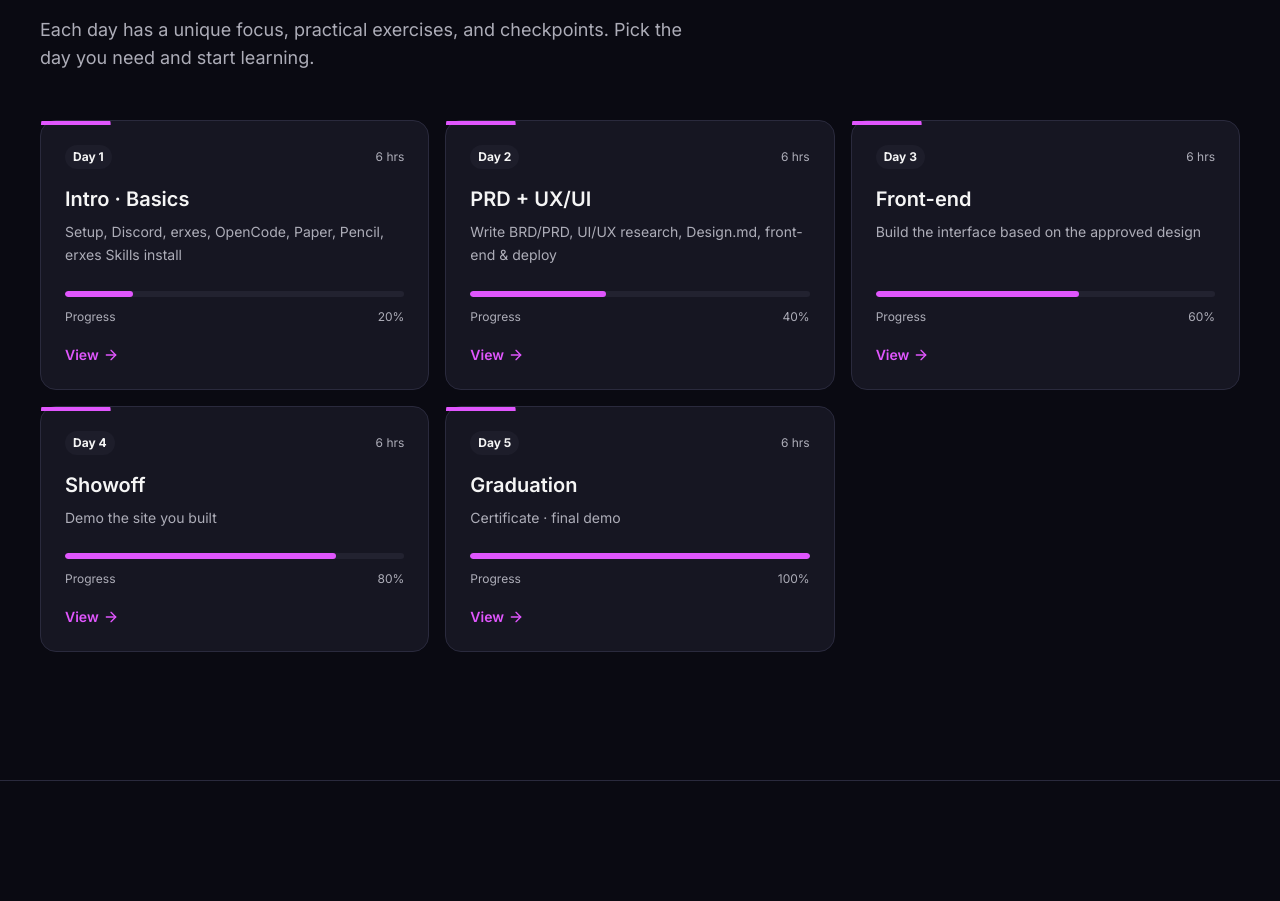
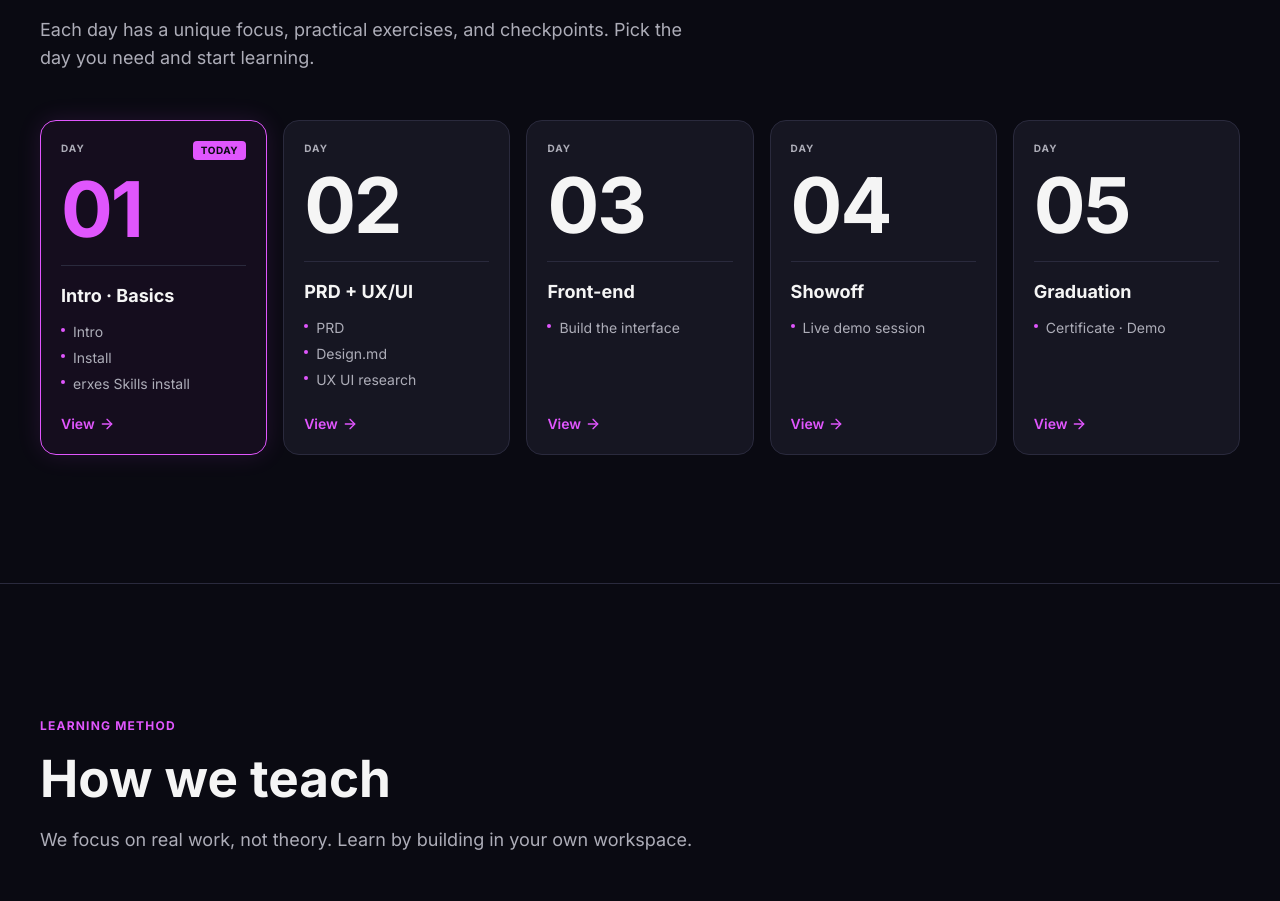
Before and after one commit to Enkhuushka/erxes-20x-web, a Next.js app: page /en in a window 1280 px wide. Shown: the part 1430-2331 px from the top of the page. Built offline with nearby package versions, Linux system fonts and the light colour scheme; no server answers.

Commit message:
chore: initial site build

```diff
--- a/src/components/sections/Curriculum.tsx
+++ b/src/components/sections/Curriculum.tsx
@@ -9,28 +9,63 @@ import { ArrowRight } from "lucide-react";
 const days = [
   {
     id: 1,
-    mn: { title: "Intro · Basics", summary: "Setup, Discord, erxes, OpenCode, Paper, Pencil, erxes Skills install" },
-    en: { title: "Intro · Basics", summary: "Setup, Discord, erxes, OpenCode, Paper, Pencil, erxes Skills install" },
+    current: true,
+    mn: {
+      title: "Intro · Basics",
+      items: ["Intro", "Install", "erxes Skills install"],
+    },
+    en: {
+      title: "Intro · Basics",
+      items: ["Intro", "Install", "erxes Skills install"],
+    },
   },
   {
     id: 2,
-    mn: { title: "PRD + UX/UI", summary: "BRD/PRD бичих, UI/UX research, Design.md, front-end & deploy" },
-    en: { title: "PRD + UX/UI", summary: "Write BRD/PRD, UI/UX research, Design.md, front-end & deploy" },
+    current: false,
+    mn: {
+      title: "PRD + UX/UI",
+      items: ["PRD", "Design.md", "UX UI research"],
+    },
+    en: {
+      title: "PRD + UX/UI",
+      items: ["PRD", "Design.md", "UX UI research"],
+    },
   },
   {
     id: 3,
-    mn: { title: "Front-end", summary: "Сонгосон дизайны дагуу interface бүтээх" },
-    en: { title: "Front-end", summary: "Build the interface based on the approved design" },
+    current: false,
+    mn: {
+      title: "Front-end",
+      items: ["Build the interface"],
+    },
+    en: {
+      title: "Front-end",
+      items: ["Build the interface"],
+    },
   },
   {
     id: 4,
-    mn: { title: "Showoff", summary: "Бүтээсэн сайтаа demo хийх" },
-    en: { title: "Showoff", summary: "Demo the site you built" },
+    current: false,
+    mn: {
+      title: "Showoff",
+      items: ["Live demo session"],
+    },
+    en: {
+      title: "Showoff",
+      items: ["Live demo session"],
+    },
   },
   {
     id: 5,
-    mn: { title: "Graduation", summary: "Сертификат · эцсийн demo" },
-    en: { title: "Graduation", summary: "Certificate · final demo" },
+    current: false,
+    mn: {
+      title: "Graduation",
+      items: ["Сертификат · Demo"],
+    },
+    en: {
+      title: "Graduation",
+      items: ["Certificate · Demo"],
+    },
   },
 ];
 
@@ -57,7 +92,7 @@ export default function Curriculum() {
           <p className="text-lg text-muted-foreground">{t("lead")}</p>
         </div>
 
-        <div className="grid grid-cols-1 gap-4 md:grid-cols-2 lg:grid-cols-3">
+        <div className="grid grid-cols-1 gap-4 sm:grid-cols-2 lg:grid-cols-5">
           {days.map((day, i) => {
             const content = day[locale as "mn" | "en"];
             return (
@@ -70,8 +105,9 @@ export default function Curriculum() {
                 <DayCard
                   locale={locale}
                   id={day.id}
+                  current={day.current}
                   title={content.title}
-                  summary={content.summary}
+                  items={content.items}
                 />
               </motion.div>
             );
@@ -85,45 +121,63 @@ export default function Curriculum() {
 function DayCard({
   locale,
   id,
+  current,
   title,
-  summary,
+  items,
 }: {
   locale: string;
   id: number;
+  current: boolean;
   title: string;
-  summary: string;
+  items: string[];
 }) {
   const t = useTranslations("curriculum");
 
   return (
     <Link
       href={`/${locale}/day/${id}`}
-      className="group relative flex h-full flex-col rounded-[16px] border border-border bg-card p-6 transition-all hover:-translate-y-1.5 hover:border-[#545454]"
+      className={`group relative flex h-full flex-col rounded-[16px] border p-5 transition-all hover:-translate-y-1 ${
+        current
+          ? "border-primary bg-primary/5 shadow-[0_0_24px_rgba(224,86,253,0.12)]"
+          : "border-border bg-card hover:border-primary/40"
+      }`}
     >
-      <span className="absolute left-0 right-0 top-0 h-1 origin-left scale-x-[0.18] rounded-t-[16px] bg-primary transition-transform duration-220 group-hover:scale-x-100" />
-      <div className="mb-4 flex items-center justify-between">
-        <span className="rounded-md bg-secondary px-2 py-1 font-mono text-xs font-bold text-secondary-foreground">
-          {t("day")} {id}
+      <div className="mb-3 flex items-start justify-between">
+        <span className="text-[10px] font-bold uppercase tracking-widest text-muted-foreground">
+          {t("day")}
         </span>
-        <span className="text-xs text-muted-foreground">{t("duration")}</span>
+        {current && (
+          <span className="rounded bg-primary px-2 py-0.5 text-[10px] font-bold uppercase tracking-wider text-primary-foreground">
+            Today
+          </span>
+        )}
       </div>
-      <h3 className="mb-2 text-xl font-semibold text-foreground">{title}</h3>
-      <p className="mb-6 flex-1 text-sm leading-relaxed text-muted-foreground">
-        {summary}
+
+      <p
+        className={`mb-4 text-[clamp(3rem,6vw,5rem)] font-bold leading-none tracking-tight ${
+          current ? "text-primary" : "text-foreground"
+        }`}
+      >
+        {String(id).padStart(2, "0")}
       </p>
-      <div className="space-y-3">
-        <div className="h-1.5 w-full overflow-hidden rounded-full bg-input">
-          <div
-            className="h-full rounded-full bg-primary transition-all duration-300"
-            style={{ width: `${id * 20}%` }}
-          />
-        </div>
-        <div className="flex items-center justify-between text-xs text-muted-foreground">
-          <span>{t("progressLabel")}</span>
-          <span>{id * 20}%</span>
-        </div>
-      </div>
-      <div className="mt-5 inline-flex items-center gap-1 text-sm font-semibold text-primary">
+
+      <div className="mb-4 h-px bg-border" />
+
+      <h3 className="mb-3 text-lg font-bold text-foreground">{title}</h3>
+
+      <ul className="mb-5 flex-1 space-y-1.5">
+        {items.map((item, i) => (
+          <li
+            key={i}
+            className="flex items-start gap-2 text-sm text-muted-foreground"
+          >
+            <span className="mt-1.5 h-1 w-1 flex-shrink-0 rounded-full bg-primary" />
+            {item}
+          </li>
+        ))}
+      </ul>
+
+      <div className="mt-auto inline-flex items-center gap-1 text-sm font-semibold text-primary">
         {t("viewDay")}
         <ArrowRight className="h-4 w-4 transition-transform group-hover:translate-x-0.5" />
       </div>
```
